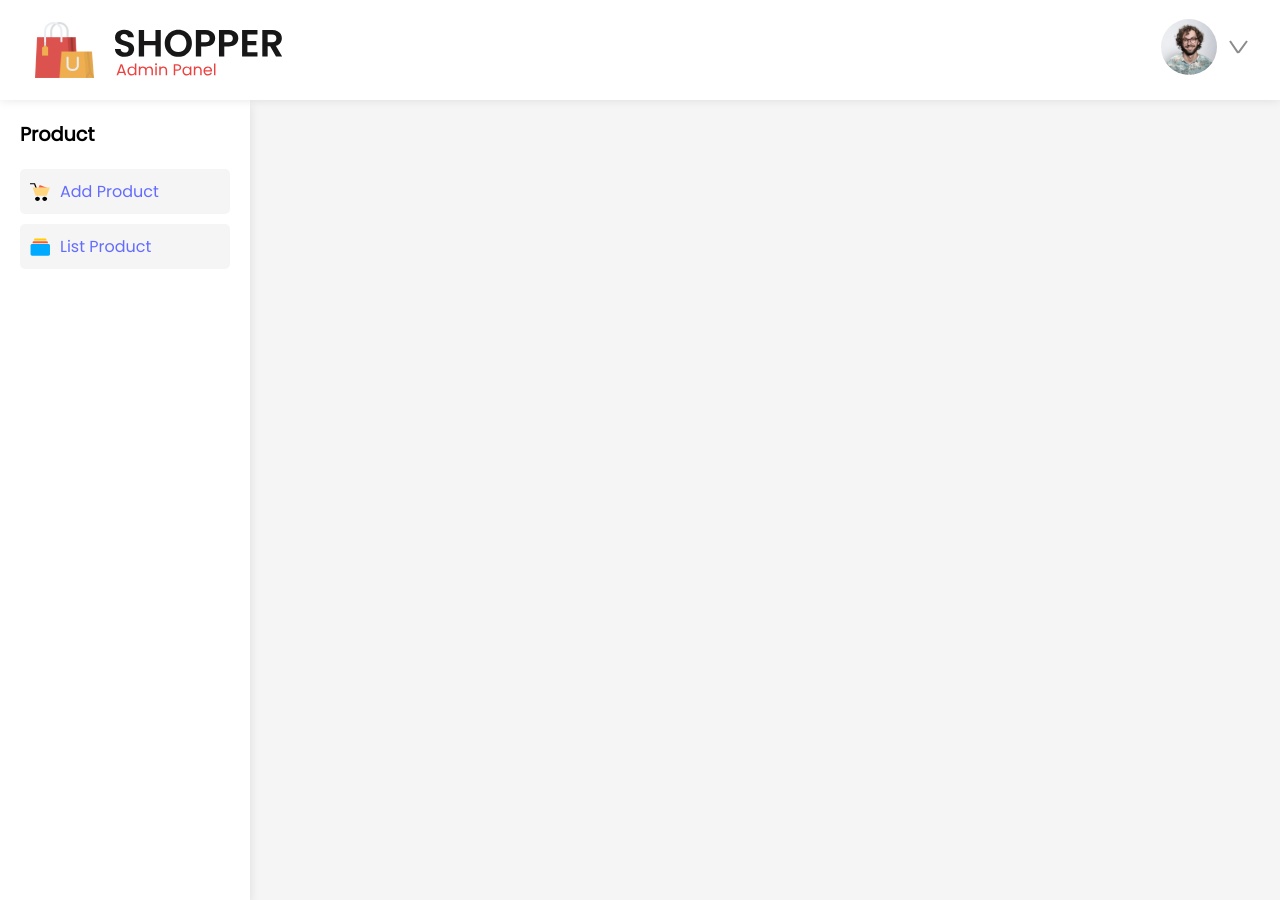
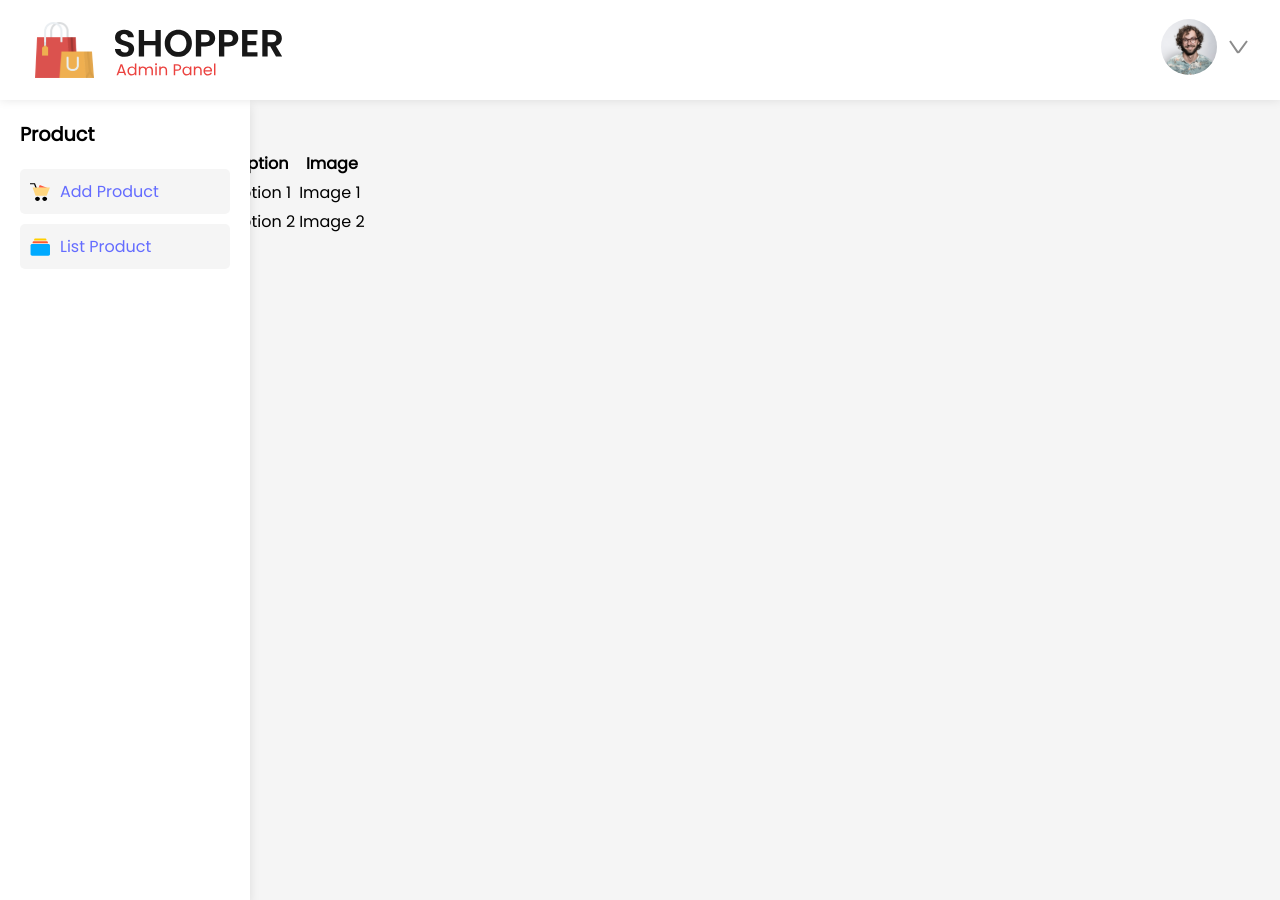
Before and after one commit to ArnaldoGonzalez81318/React-E-Commerce, a React (Vite) app in the folder admin/: page /product-list in a window 1280 px wide. Built offline with nearby package versions, Linux system fonts and the light colour scheme.

Commit message:
Update Admin.jsx

```diff
--- a/admin/src/Pages/Admin/Admin.jsx
+++ b/admin/src/Pages/Admin/Admin.jsx
@@ -1,11 +1,20 @@
 // import React from 'react'
 import Sidebar from '../../Components/Sidebar/Sidebar'
+import AddProduct from '../../Components/AddProduct/AddProduct'
+import ProductList from '../../Components/ProductList/ProductList'
+import { Routes, Route } from 'react-router-dom'
 import './Admin.css'
 
 const Admin = () => {
   return (
     <div className="admin">
       <Sidebar />
+      <div className="admin-content">
+        <Routes>
+          <Route path="/add-product" element={<AddProduct />} />
+          <Route path="/product-list" element={<ProductList />} />
+        </Routes>
+      </div>
     </div>
   )
 }
```
